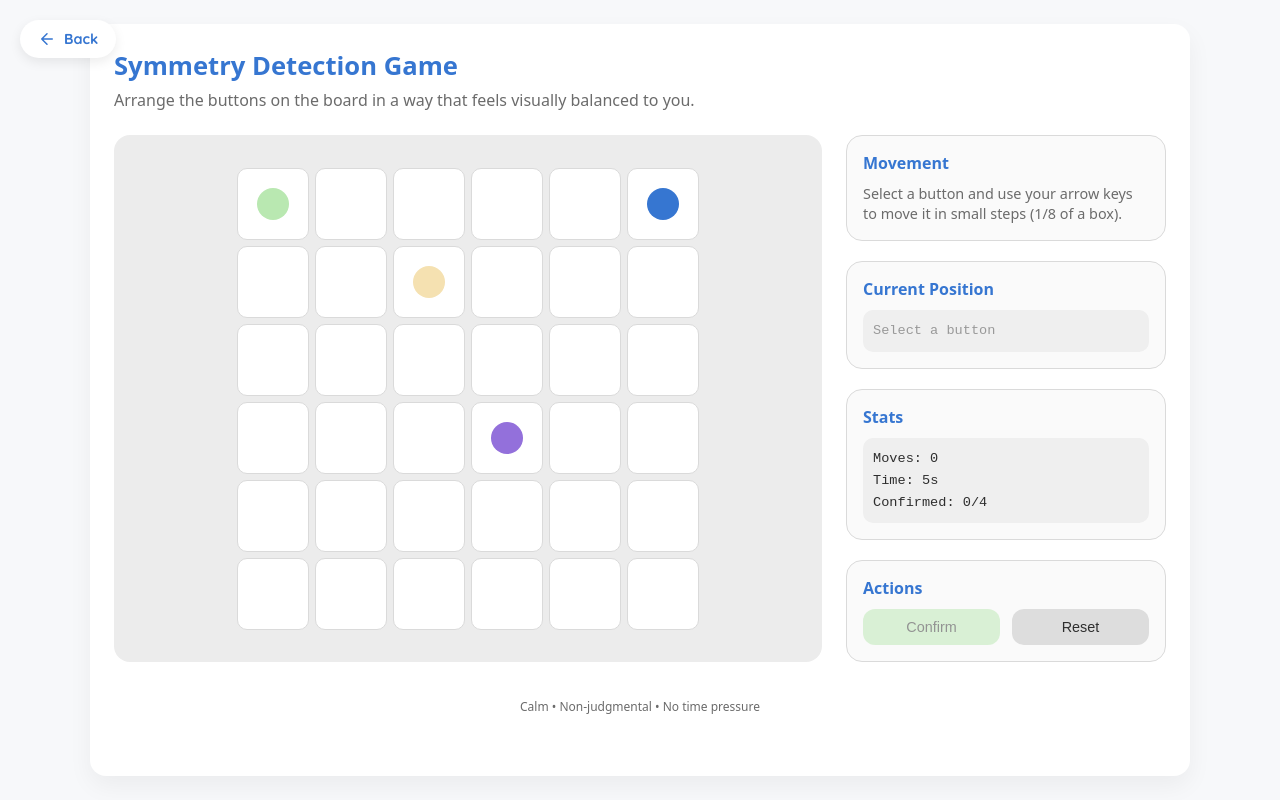
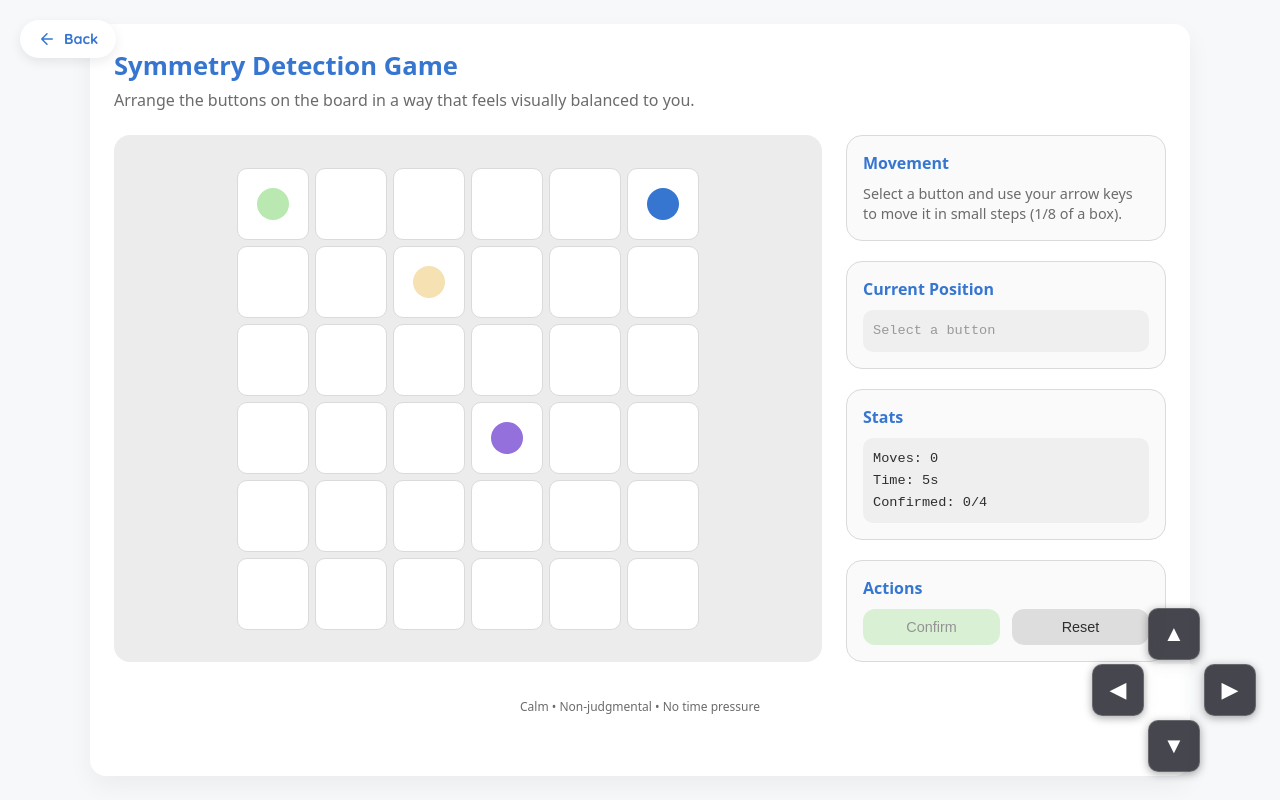
Before and after one commit to GanishkaWidanapathirana/project-02, a React (Vite) app: page /symmetry in a window 1280 px wide. Built offline with nearby package versions, Linux system fonts and the light colour scheme; sample sign-in values are in the browser's storage; a web font is replaced by a local one.

Commit message:
add drag pad

```diff
--- a/src/api/mockAuth.js
+++ b/src/api/mockAuth.js
@@ -38,26 +38,33 @@ export const registerApi = async (data) => {
 
 export const loginApi = async ({ email, password }) => {
   try {
-    const response = await fetch('http://localhost:5000/auth/login', {
-      method: 'POST',
-      headers: {
-        'Content-Type': 'application/json',
-      },
-      // Pass email and password as a JSON object
-      body: JSON.stringify({ email, password }),
-    });
+    // const response = await fetch('http://localhost:5000/auth/login', {
+    //   method: 'POST',
+    //   headers: {
+    //     'Content-Type': 'application/json',
+    //   },
+    //   // Pass email and password as a JSON object
+    //   body: JSON.stringify({ email, password }),
+    // });
 
-    const result = await response.json();
+    //const result = await response.json();
 
-    if (!response.ok) {
-      // Throws error if Python returns status codes like 401 or 404
-      throw new Error(result.message || 'Invalid credentials');
-    }
+    // if (!response.ok) {
+    //   // Throws error if Python returns status codes like 401 or 404
+    //   throw new Error(result.message || 'Invalid credentials');
+    // }
 
     // Returns the token and user details to your frontend state
+    // return {
+    //   token: result.token,
+    //   token_type: result.token_type,
+    //   // Since your API currently only returns the token,
+    //   // we use the email to fill the user name locally
+    //   user: { name: email.split('@')[0], email: email }
+    // };
     return {
-      token: result.token,
-      token_type: result.token_type,
+      token: "tokenjbdfgvbdvbjhbvbvb",
+      token_type: "Bearer",
       // Since your API currently only returns the token,
       // we use the email to fill the user name locally
       user: { name: email.split('@')[0], email: email }
--- a/src/pages/SymmetryGame.jsx
+++ b/src/pages/SymmetryGame.jsx
@@ -12,6 +12,108 @@ const INITIAL_PIECES = [
   { id: 3, boxX: 2, boxY: 1, subX: 4, subY: 4, color: 'btn-yellow', confirmed: false },
   { id: 4, boxX: 3, boxY: 3, subX: 4, subY: 4, color: 'btn-purple', confirmed: false },
 ];
+
+// --- MOBILE D-PAD COMPONENT ---
+// Fires synthetic KeyboardEvents so existing handleKeyDown picks them up unchanged.
+// Rendered as a fixed overlay; only visible on touch devices via CSS.
+function MobileDPad() {
+  const fireKey = (key) => {
+    window.dispatchEvent(new KeyboardEvent('keydown', {
+      key,
+      bubbles: true,
+      cancelable: true,
+    }));
+  };
+
+  // Repeat-fire while finger is held down
+  const intervalRef = useRef(null);
+
+  const startFiring = (key) => {
+    fireKey(key); // immediate first press
+    intervalRef.current = setInterval(() => fireKey(key), 120);
+  };
+
+  const stopFiring = () => {
+    if (intervalRef.current) {
+      clearInterval(intervalRef.current);
+      intervalRef.current = null;
+    }
+  };
+
+  const btnProps = (key) => ({
+    onTouchStart: (e) => { e.preventDefault(); startFiring(key); },
+    onTouchEnd:   (e) => { e.preventDefault(); stopFiring(); },
+    onMouseDown:  () => startFiring(key),
+    onMouseUp:    stopFiring,
+    onMouseLeave: stopFiring,
+  });
+
+  return (
+    <>
+      <style>{`
+        .mobile-dpad {
+          display: none; /* hidden on desktop */
+        }
+        @media (hover: none), (pointer: coarse) {
+          .mobile-dpad {
+            display: grid;
+            grid-template-columns: 52px 52px 52px;
+            grid-template-rows: 52px 52px 52px;
+            gap: 4px;
+            position: fixed;
+            bottom: 28px;
+            right: 24px;
+            z-index: 1000;
+            user-select: none;
+            -webkit-user-select: none;
+          }
+        }
+        .dpad-btn {
+          background: rgba(30, 30, 40, 0.82);
+          border: 1.5px solid rgba(255,255,255,0.18);
+          border-radius: 10px;
+          color: #fff;
+          font-size: 22px;
+          display: flex;
+          align-items: center;
+          justify-content: center;
+          cursor: pointer;
+          box-shadow: 0 2px 8px rgba(0,0,0,0.35);
+          backdrop-filter: blur(6px);
+          -webkit-backdrop-filter: blur(6px);
+          transition: background 0.1s, transform 0.08s;
+          touch-action: none;
+          -webkit-tap-highlight-color: transparent;
+        }
+        .dpad-btn:active {
+          background: rgba(80, 120, 220, 0.85);
+          transform: scale(0.93);
+        }
+        .dpad-center {
+          background: transparent;
+          border: none;
+          box-shadow: none;
+          pointer-events: none;
+        }
+      `}</style>
+
+      <div className="mobile-dpad" aria-label="Direction controls">
+        {/* Row 1 */}
+        <div />
+        <button className="dpad-btn" aria-label="Up" {...btnProps('ArrowUp')}>▲</button>
+        <div />
+        {/* Row 2 */}
+        <button className="dpad-btn" aria-label="Left"  {...btnProps('ArrowLeft')}>◀</button>
+        <div className="dpad-btn dpad-center" />
+        <button className="dpad-btn" aria-label="Right" {...btnProps('ArrowRight')}>▶</button>
+        {/* Row 3 */}
+        <div />
+        <button className="dpad-btn" aria-label="Down" {...btnProps('ArrowDown')}>▼</button>
+        <div />
+      </div>
+    </>
+  );
+}
 
 function SymmetryGame() {
   const [pieces, setPieces] = useState(INITIAL_PIECES);
@@ -465,7 +567,6 @@ function SymmetryGame() {
             <h3>Stats</h3>
             <div className="coords">
               Moves: {metrics.total_moves}<br/>
-              {/* --- FIX: Display the live running timer --- */}
               Time: {elapsedTime}s<br/>
               Confirmed: {pieces.filter(p => p.confirmed).length}/{pieces.length}
             </div>
@@ -504,6 +605,9 @@ function SymmetryGame() {
           Calm • Non-judgmental • No time pressure
         </footer>
       </div>
+
+      {/* Mobile D-Pad — only visible on touch devices, zero desktop impact */}
+      <MobileDPad />
     </div>
   );
 }
```
